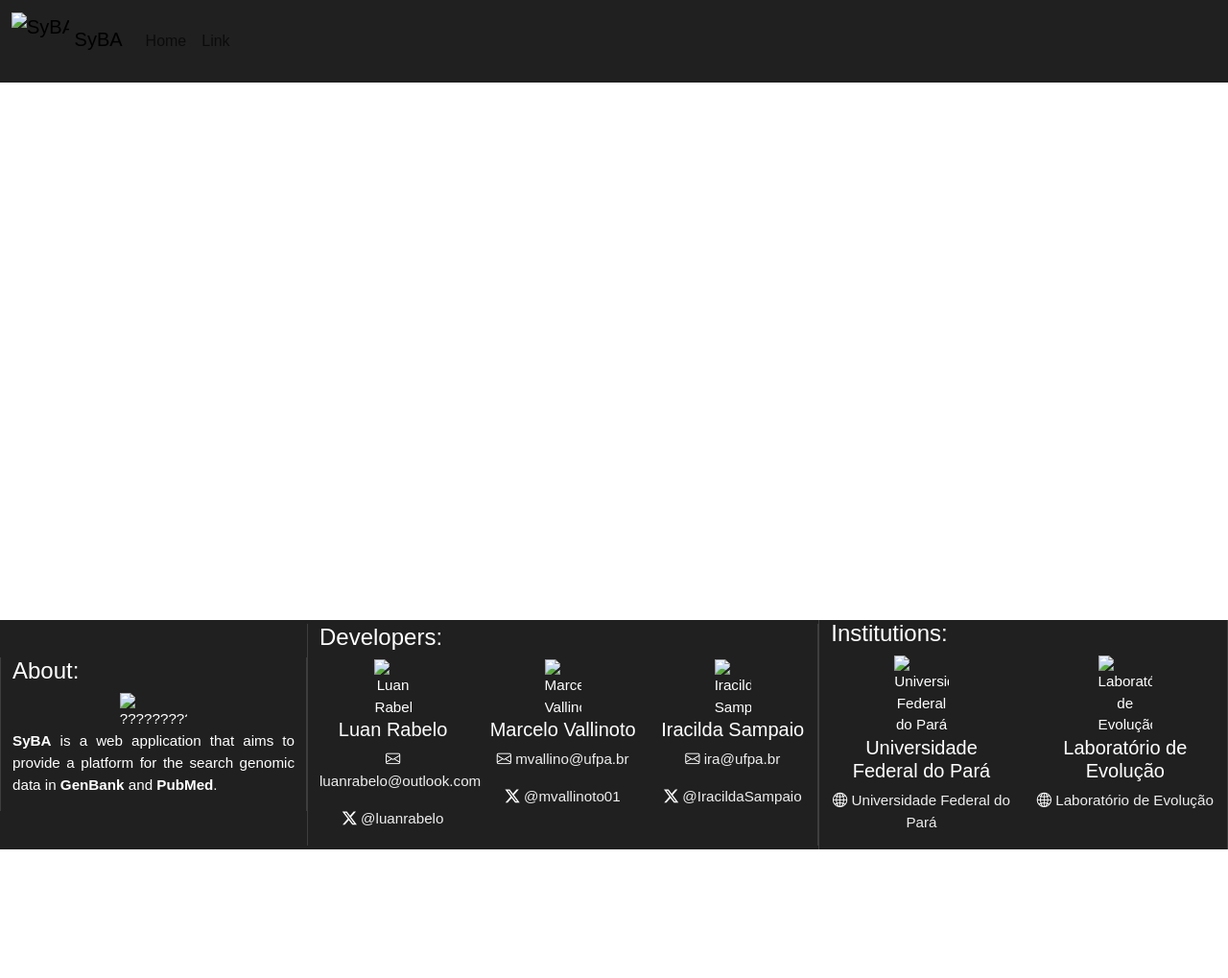
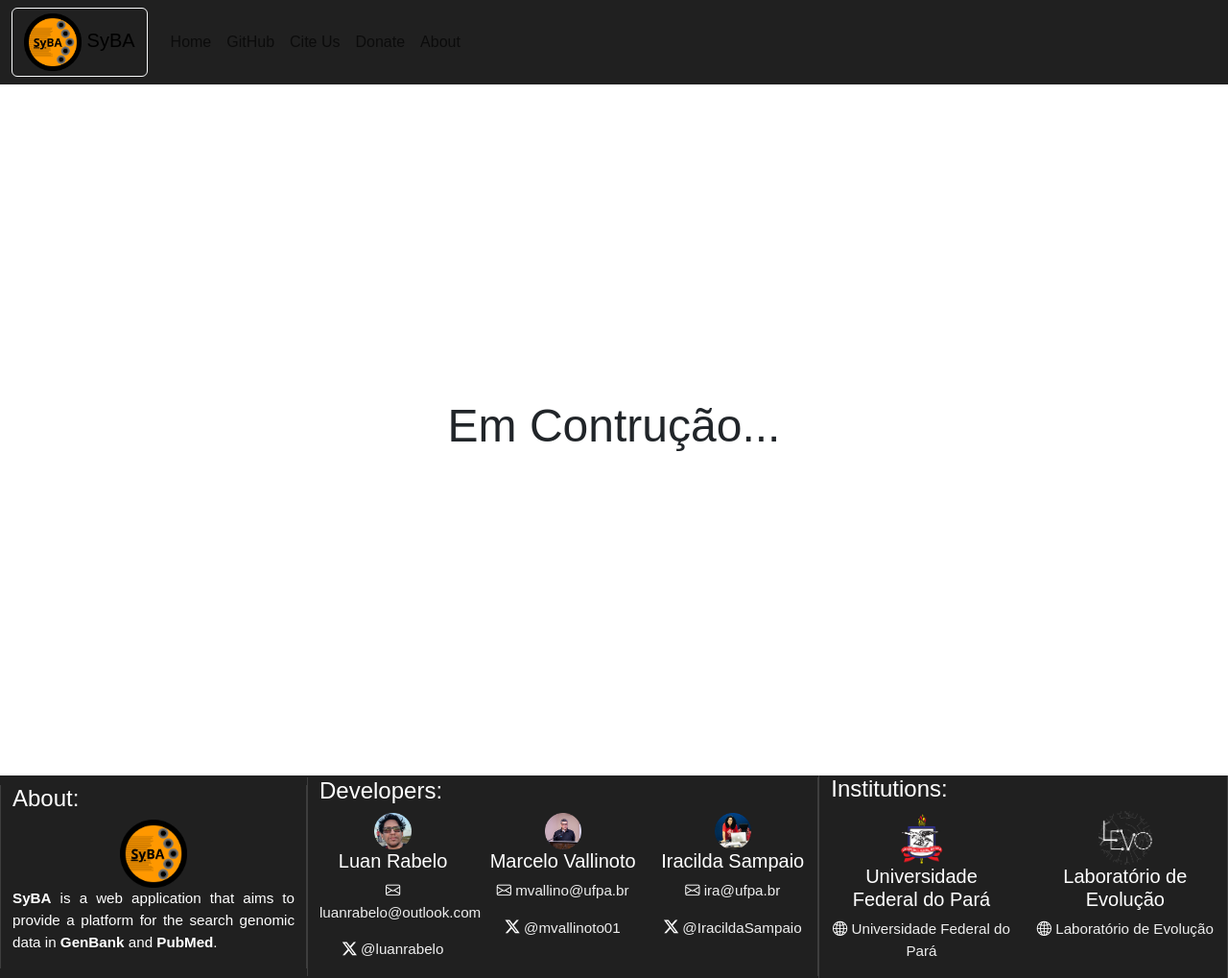
Before and after one commit to luanrabelo/SyBA, a plain HTML site: page docs/index.html in a window 1280 px wide. Shown: the whole page at 96% size. Before the commit the page ends 885 px from the top, so only its background shows below. Drawn offline with nearby package versions, Linux system fonts and the light colour scheme.

Commit message:
Add files via upload

```diff
--- a/docs/index.html
+++ b/docs/index.html
@@ -18,7 +18,7 @@
         color: #EEEEEE;
       }
       main {
-        height: 70vh;
+        height: 50vh;
       }
       footer {
         /*
@@ -43,6 +43,12 @@
         border-right: 1.5px solid #EEEEEE25;
         border-left: 0.5px solid #EEEEEE25;
       }
+      .underContruction{
+        margin-top: 25%;
+        text-align: center;
+        font-size: 3em;
+
+      }
     </style>
   </head>
 
@@ -51,8 +57,8 @@
     <header>
       <nav class="navbar navbar-expand-lg">
         <div class="container-fluid">
-          <a class="navbar-brand" href="#">
-            <img src="../assets/SyBA.png" alt="SyBA" width="60" height="60" class="d-inline-block align-text-center">
+          <a class="navbar-brand btn btn-outline-light" href="#">
+            <img src="assets/SyBA.png" alt="SyBA" width="60" height="60" class="d-inline-block align-text-center">
             SyBA
           </a>
 
@@ -62,11 +68,20 @@
 
           <div class="collapse navbar-collapse" id="menuSyBA">
             <ul class="navbar-nav me-auto mb-0 mb-lg-0">
-              <li class="nav-item">
-                <a class="nav-link" href="#">Home</a>
+              <li>
+                <a class="nav-link btn btn-lg btn-outline-light" href="#">Home</a>
               </li>
-              <li class="nav-item">
-                <a class="nav-link" href="#">Link</a>
+              <li>
+                <a class="nav-link btn btn-lg btn-outline-light" href="#">GitHub</a>
+              </li>
+              <li>
+                <a class="nav-link btn btn-lg btn-outline-light" href="#">Cite Us</a>
+              </li>
+              <li>
+                <a class="nav-link btn btn-lg btn-outline-light" href="#">Donate</a>
+              </li>
+              <li>
+                <a class="nav-link btn btn-lg btn-outline-light" href="#">About</a>
               </li>
             </ul>
           </div>
@@ -77,7 +92,7 @@
     </header>
 
     <main>
-
+        <div class="underContruction">Em Contrução...</div>
     </main>
 
     <footer class="footer text-white">
@@ -86,7 +101,7 @@
           <div class="col-12 col-md-3 col-sm-1 verticalDivider">
             <div class="h4">About:</div>
             <div class="media">
-              <img src="../assets/SyBA.png" class="mr-3 mx-auto d-block" alt="??????????" width="24%">
+              <img src="assets/SyBA.png" class="mr-3 mx-auto d-block" alt="??????????" width="24%">
               <div class="media-body">
                 <p style="text-align: justify;"><b>SyBA</b> is a web application that aims to provide a platform for the search genomic data in <b>GenBank</b> and <b>PubMed</b>.</p>
               </div>
@@ -99,7 +114,7 @@
 
               <div class="col-md-4 text-center">
                 <div class="media">
-                  <img src="../assets/Luan.png" class="mr-3 mx-auto d-block" alt="Luan Rabelo" width="25%">
+                  <img src="assets/Luan.png" class="mr-3 mx-auto d-block" alt="Luan Rabelo" width="25%">
                   <div class="media-body">
                     <h5 class="mt-0">Luan Rabelo</h5>
                     <p><i class="bi bi-envelope"></i> <a href="mailto:luanrabelo@outlook.com">luanrabelo@outlook.com</a></p>
@@ -110,7 +125,7 @@
 
               <div class="col-md-4 text-center">
                 <div class="media">
-                  <img src="../assets/Marcelo.png" class="mr-3 mx-auto d-block" alt="Marcelo Vallinoto" width="25%">
+                  <img src="assets/Marcelo.png" class="mr-3 mx-auto d-block" alt="Marcelo Vallinoto" width="25%">
                   <div class="media-body">
                     <h5 class="mt-0">Marcelo Vallinoto</h5>
                     <p><i class="bi bi-envelope"></i> <a href="mailto:mvallino@ufpa.br">mvallino@ufpa.br</a></p>
@@ -121,7 +136,7 @@
 
               <div class="col-md-4 text-center">
                 <div class="media">
-                  <img src="../assets/Iracilda.png" class="mr-3 mx-auto d-block" alt="Iracilda Sampaio" width="25%">
+                  <img src="assets/Iracilda.png" class="mr-3 mx-auto d-block" alt="Iracilda Sampaio" width="25%">
                   <div class="media-body">
                     <h5 class="mt-0">Iracilda Sampaio</h5>
                     <p><i class="bi bi-envelope"></i> <a href="mailto:ira@ufpa.br">ira@ufpa.br</a></p>
@@ -141,7 +156,7 @@
 
               <div class="col-md-6 text-center">
                 <div class="media">
-                  <img src="../assets/UFPA.png" class="mr-3 mx-auto d-block" alt="Universidade Federal do Pará" width="30%">
+                  <img src="assets/UFPA.png" class="mr-3 mx-auto d-block" alt="Universidade Federal do Pará" width="30%">
                   <div class="media-body">
                     <h5 class="mt-0">Universidade Federal do Pará</h5>
                     <p><i class="bi bi-globe2"></i> <a href="https://ufpa.br/" target="_blank">Universidade Federal do Pará</a></p>
@@ -151,7 +166,7 @@
 
               <div class="col-md-6 text-center">
                 <div class="media">
-                  <img src="../assets/LEVO.png" class="mr-3 mx-auto d-block" alt="Laboratório de Evolução" width="30%">
+                  <img src="assets/LEVO.png" class="mr-3 mx-auto d-block" alt="Laboratório de Evolução" width="30%">
                   <div class="media-body">
                     <h5 class="mt-0">Laboratório de Evolução</h5>
                     <p><i class="bi bi-globe2"></i> <a href="https://levo.ufpa.br/" target="_blank">Laboratório de Evolução</a></p>
```
Also changed, not shown: docs/assets/Iracilda.png (added), docs/assets/LEVO.png (added), docs/assets/Luan.png (added), docs/assets/Marcelo.png (added), docs/assets/SyBA.png (added), docs/assets/UFPA.png (added).
